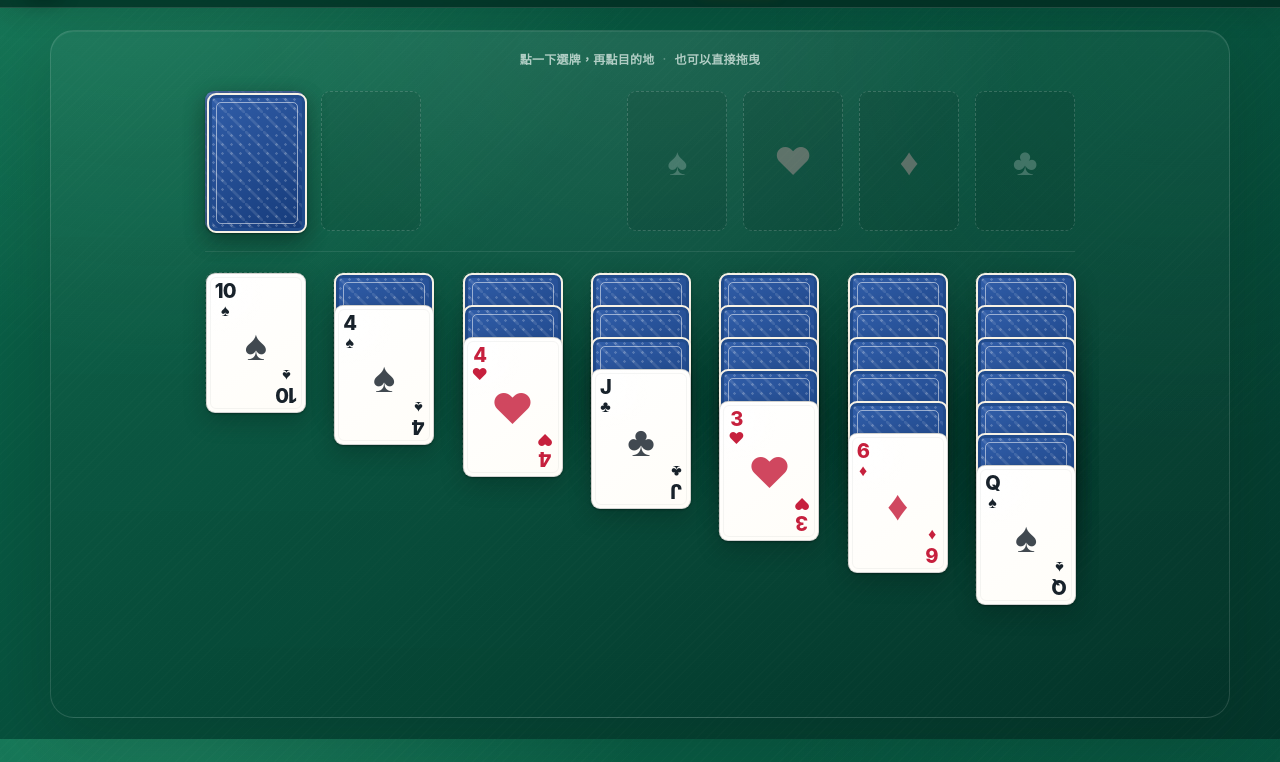
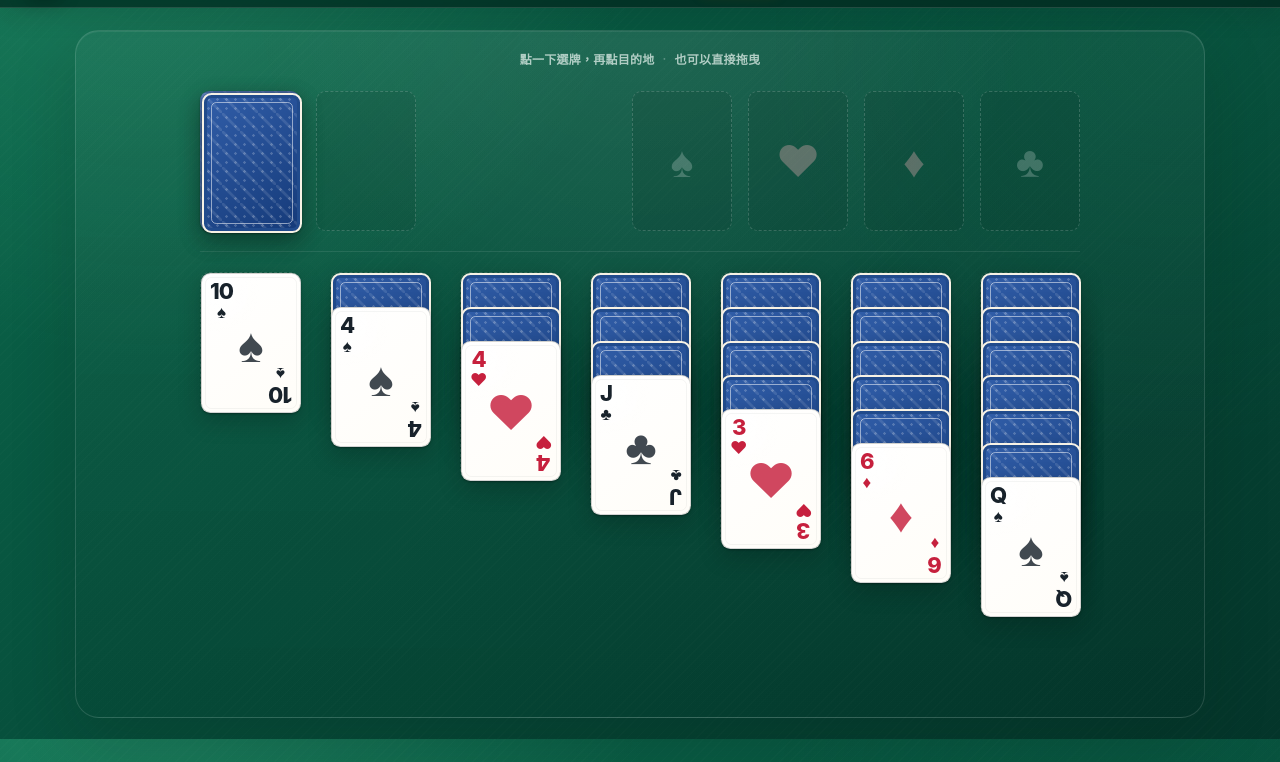
Before and after one commit to zerokemf/solitaire-original, a website: page index.html in a window 1280 px wide. Shown: the part 61-823 px from the top of the page. Drawn offline with Linux system fonts and the light colour scheme.

Commit message:
fix: balance wide-screen card spacing
- replace space-between with a card-relative 30 percent column gap
- clamp desktop gaps between 28 and 52 pixels
- cap the wide board at a moderate 2200 pixels
- keep card width, gap, and playfield width synchronized while zooming
- add balanced spacing and zoom regression tests

```diff
--- a/game.js
+++ b/game.js
@@ -119,6 +119,8 @@ class Solitaire {
         if (!this.autoRestore()) {
             this.newGame();
         }
+        // 依目前 viewport 建立牌寬、牌距與牌區寬度的單一比例基準。
+        this.setZoom(0, false);
     }
 
     getModalFocusables(modal) {
@@ -2047,18 +2049,24 @@ class Solitaire {
             cardWidth = Math.max(40, (tableauWidth - gap * 6) / 7);
         } else {
             const wideDesktop = window.innerWidth >= 1200;
-            const renderedPlayfield = document.querySelector('.tableau')?.getBoundingClientRect().width;
-            const fieldWidth = wideDesktop
-                ? (renderedPlayfield || Math.min(window.innerWidth * 0.68, 1960))
-                : Math.min(840, Math.max(560, boardWidth - 48));
-            const gap = wideDesktop
-                ? Math.max(16, Math.min(30, window.innerWidth * 0.01))
-                : Math.max(8, Math.min(14, fieldWidth * 0.012));
-            const fittedWidth = (fieldWidth - gap * 6) / 7;
-            const baseCardWidth = wideDesktop
-                ? Math.max(100, Math.min(168, window.innerWidth * 0.056))
-                : 96;
-            cardWidth = Math.min(fittedWidth, baseCardWidth * this.zoomLevel);
+            if (wideDesktop) {
+                const availableWidth = Math.max(760, boardWidth - 120);
+                const requestedCardWidth = Math.max(100, Math.min(168, window.innerWidth * 0.056)) * this.zoomLevel;
+                let requestedGap = Math.max(28, Math.min(52, requestedCardWidth * 0.30));
+                cardWidth = Math.min(requestedCardWidth, (availableWidth - requestedGap * 6) / 7);
+                requestedGap = Math.max(28, Math.min(52, cardWidth * 0.30));
+                if (cardWidth * 7 + requestedGap * 6 > availableWidth) {
+                    cardWidth = (availableWidth - requestedGap * 6) / 7;
+                    requestedGap = Math.max(28, Math.min(52, cardWidth * 0.30));
+                }
+                this.columnGap = requestedGap;
+            } else {
+                const fieldWidth = Math.min(840, Math.max(560, boardWidth - 48));
+                const gap = Math.max(8, Math.min(14, fieldWidth * 0.012));
+                const fittedWidth = (fieldWidth - gap * 6) / 7;
+                cardWidth = Math.min(fittedWidth, 96 * this.zoomLevel);
+                this.columnGap = null;
+            }
         }
 
         const cardHeight = cardWidth * 1.4;
@@ -2071,6 +2079,14 @@ class Solitaire {
         root.style.setProperty('--font-rank', `${Math.max(14, cardWidth * 0.22)}px`);
         root.style.setProperty('--font-suit', `${Math.max(11, cardWidth * 0.17)}px`);
         root.style.setProperty('--font-center', `${Math.max(24, cardWidth * 0.48)}px`);
+        if (window.innerWidth >= 1200 && Number.isFinite(this.columnGap)) {
+            const playfieldWidth = cardWidth * 7 + this.columnGap * 6;
+            root.style.setProperty('--column-gap', `${this.columnGap}px`);
+            root.style.setProperty('--playfield-width', `${playfieldWidth}px`);
+        } else {
+            root.style.removeProperty('--column-gap');
+            root.style.removeProperty('--playfield-width');
+        }
         this.cssValueCache.clear();
         this.renderTableau();
         if (shouldAnnounce) this.announce(`牌面縮放 ${Math.round(this.zoomLevel * 100)}%`);
--- a/index.html
+++ b/index.html
@@ -7,7 +7,7 @@
     <meta name="description" content="支援點選與拖曳、無限復原、提示與遊戲編號的現代經典接龍。">
     <title>經典接龍｜Klondike Solitaire</title>
     <link rel="icon" href="favicon.svg" type="image/svg+xml">
-    <link rel="stylesheet" href="style.css?v=20260824b">
+    <link rel="stylesheet" href="style.css?v=20260824c">
 </head>
 <body>
     <header class="game-header">
@@ -179,6 +179,6 @@
         </div>
     </div>
 
-    <script src="game.js?v=20260824b"></script>
+    <script src="game.js?v=20260824c"></script>
 </body>
 </html>
--- a/style.css
+++ b/style.css
@@ -772,10 +772,11 @@ input:focus-visible,
 /* Wide desktop: let the table breathe instead of freezing at 840px */
 @media (min-width: 1200px) {
     :root {
-        --container-width: 2800px;
-        --playfield-width: min(68vw, 1960px);
+        --container-width: 2200px;
+        --column-gap: clamp(28px, 1.6vw, 52px);
         --card-width: clamp(100px, 5.6vw, 168px);
         --card-height: calc(var(--card-width) * 1.4);
+        --playfield-width: calc((var(--card-width) * 7) + (var(--column-gap) * 6));
         --card-radius: clamp(9px, 0.45vw, 14px);
         --pile-gap: clamp(16px, 1.1vw, 28px);
         --tableau-offset: clamp(32px, 1.8vw, 50px);
@@ -785,7 +786,7 @@ input:focus-visible,
     }
 
     .game-container {
-        width: min(96vw, var(--container-width));
+        width: min(92vw, var(--container-width));
     }
 
     .top-area,
@@ -794,7 +795,8 @@ input:focus-visible,
     }
 
     .tableau {
-        justify-content: space-between;
+        justify-content: flex-start;
+        gap: var(--column-gap);
     }
 }
 
```
Also changed, not shown: tests/e2e/solitaire.spec.js (+30 -17 lines), README.md.
